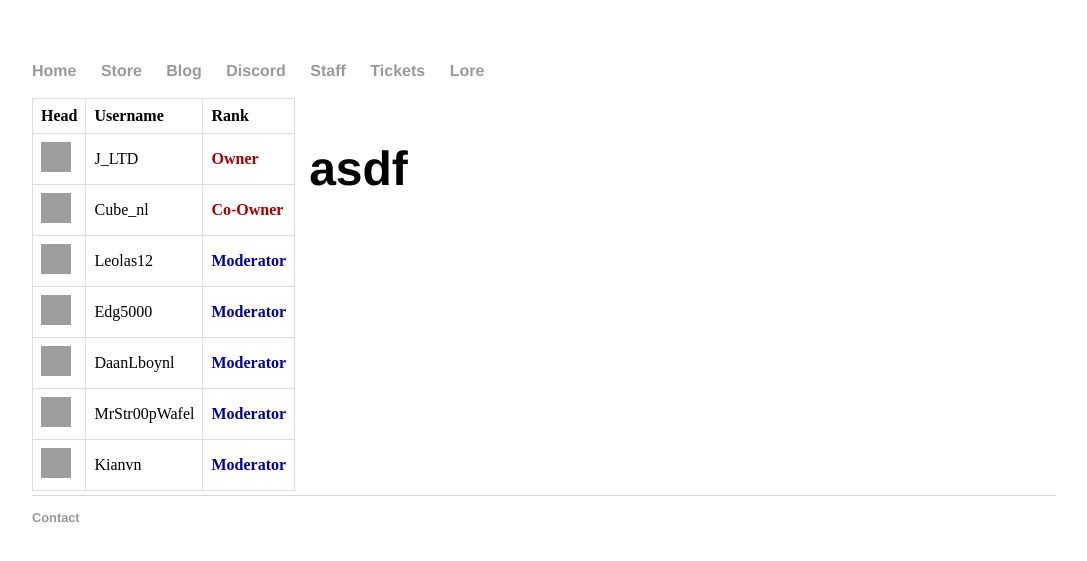
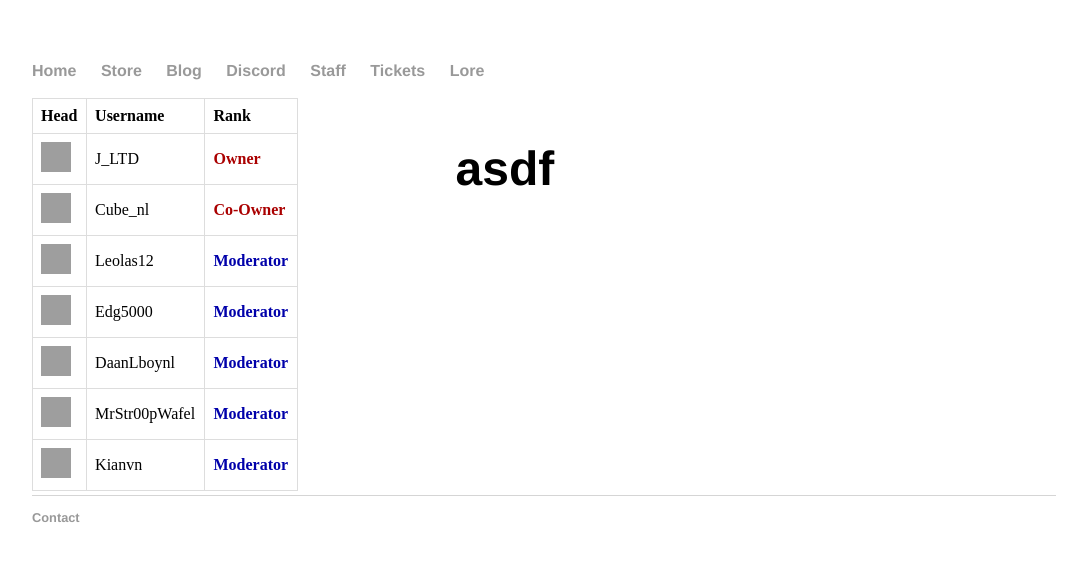
Before and after one commit to JustGamingLTD/justgamingltd.github.io2, a Jekyll site: the page built from staff/index.html, in a window 1280 px wide. Shown: the top 561 px of the page, without its empty margins (96-1183 px from the left). Built offline with Jekyll 4.4.1, drawn with Linux system fonts in a browser that asks for light colours; grey boxes are pictures that could not be loaded.

Commit message:
Update index.html

```diff
--- a/staff/index.html
+++ b/staff/index.html
@@ -3,7 +3,7 @@ layout: default
 title: PVAI - Staff
 ---
 
-<div style="display: inline-block;">
+<div style="display: inline-block; width:40%;">
 
 	<table style = "width:65%">
 	  <tr>
@@ -58,6 +58,6 @@ title: PVAI - Staff
 
 </div>
 
-<div id="staffExplained"style="display: inline-block;vertical-align:top;">
+<div id="staffExplained"style="display: inline-block;vertical-align:top; width:50%">
 	<h1>asdf</h1>
 </div>
```
